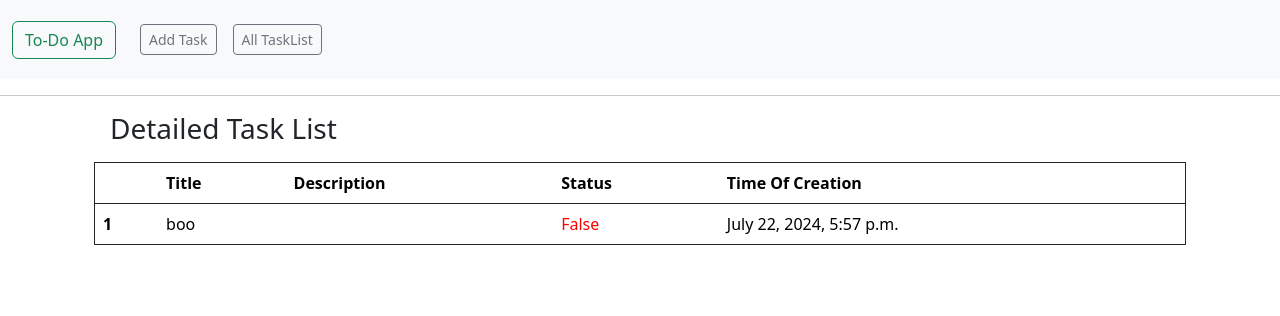
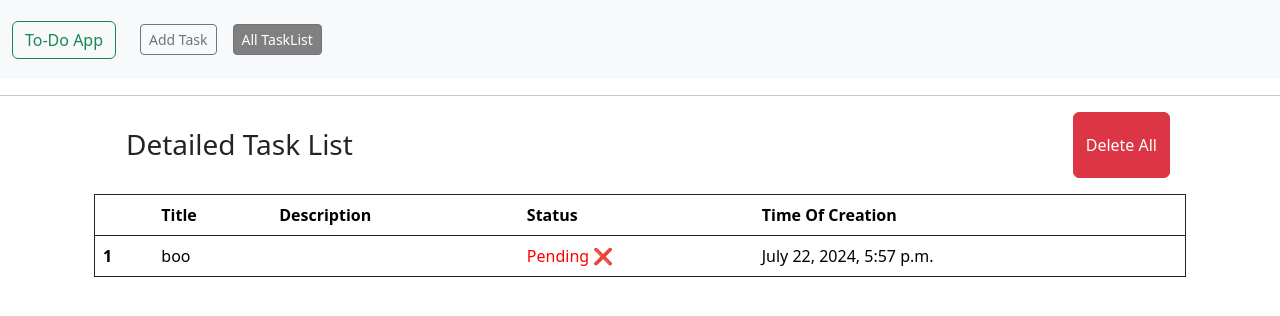
Before and after one commit to itzFelu/Todo-App-Django, a Django app: page /tasklist/ in a window 1280 px wide. Shown: the top 316 px of the page. Run offline with Django 4.2, Linux system fonts and the light colour scheme; data comes from the database, SQL or seed files in the repository; both versions use the stored data as it was after the commit.

Commit message:
updates on nav bar bgcolor, added delete all feature

```diff
--- a/static/script.js
+++ b/static/script.js
@@ -19,3 +19,19 @@ function delete_task(id) {
         window.location.href=`delete_task/${id}`;
     }
 }
+function del_all(){
+    console.log("clicked");
+    let str="Type 'Delete All' to confirm"
+    while(true){
+        let res=prompt(str)
+        if (res == 'Delete All'){
+            console.log('correct');
+            window.location.href='/deleteAll';
+            break;
+        }
+        else if(res!='' && !res)
+            break;
+        else
+            str="Type Correctly: 'Delete All' to confirm"
+    }
+}
--- a/tasks/urls.py
+++ b/tasks/urls.py
@@ -9,4 +9,6 @@ urlpatterns = [
     path('taskDetails/<int:id>/',views.taskDetails,name="taskDetails"),
     path('update_task/<int:id>/',views.update_task,name="update_task"),
     path('delete_task/<int:id>/',views.del_task,name="del_task"),
+    path('deleteAll/',views.del_all,name="del_all"),
+
 ]
--- a/tasks/views.py
+++ b/tasks/views.py
@@ -53,7 +53,7 @@ def taskList(request):
 
 def taskDetails(request,id):
     data=Tasks.objects.get(id=id)
-    return render(request,'taskDetails.html',context={'data':data})
+    return render(request,'taskDetails.html',context={'data':data,})
 
 def update_task(request,id):
     if request.method == 'POST':
@@ -62,7 +62,7 @@ def update_task(request,id):
             title=data['title'],
             description=data['description'],
         )
-        return render(request,'updateTask.html',context={'message':'success', 'data': data})
+        return render(request,'updateTask.html',context={'message':'success', 'data': data,})
     else:
         data=Tasks.objects.get(id=id)
         return render(request,'updateTask.html',context={'data':data})
@@ -76,7 +76,7 @@ def addTask(request):
             description=data['description'],
             status=False
         )
-        return render(request,'addTask.html',context={'message':'success'})
+        return render(request,'addTask.html',context={'message':'success', 'page': 'addTask',})
     else:
         context={
             'page': 'addTask',
@@ -88,3 +88,9 @@ def del_task(request,id):
     Tasks.objects.get(id = id).delete()
 
     return redirect('/')
+
+def del_all(request):
+    Tasks.objects.all().delete()
+    # print(request.META.HTTP_REFERER)
+    # print()
+    return redirect('/tasklist')
--- /dev/null
+++ b/templates/delAll.html
@@ -0,0 +1,4 @@
+{% load static %}
+{% block del_all %}
+
+{% endblock del_all %}
--- a/templates/index.html
+++ b/templates/index.html
@@ -9,6 +9,24 @@
     <link href="https://cdn.jsdelivr.net/npm/bootstrap@5.3.3/dist/css/bootstrap.min.css" rel="stylesheet"
         integrity="sha384-QWTKZyjpPEjISv5WaRU9OFeRpok6YctnYmDr5pNlyT2bRjXh0JMhjY6hW+ALEwIH" crossorigin="anonymous">
     <title>To-Do App</title>
+    <style>
+      {% if page == 'addTask' %}
+        .add-task-btn{
+          background: gray;
+          color: white;
+        }
+      {% elif page == 'taskList' %}
+        .task-list{
+          background: gray;
+          color: white;
+        }
+      {% else %}
+        .todo{
+          background: green;
+          color: white;
+        }
+      {% endif %}
+    </style>
 </head>
 
 <body>
@@ -41,13 +59,6 @@
                 <tr>
                     <th scope="row" onclick=taskDetails({{obj.id}})>{{forloop.counter}}</th>
                     <td onclick=taskDetails({{obj.id}})>{{obj.title}}</td>
-                    {% comment %} <td onclick=taskDetails({{obj.id}})
-                    {% if obj.status == 'Done' %}
-                      style="color: green;"
-                    {% else %}
-                      style="color: red;"
-                    {% endif %}
-                    >{{obj.status}}</td> {% endcomment %}
                     <td>
                       <form method="post">
                         {% csrf_token %}
@@ -74,6 +85,7 @@
       {% block UpdateTask %} {% endblock %}
       {% block taskList %} {% endblock %}
       {% block taskDetails %} {% endblock %}
+      {% block del_all %} {% endblock %}
 
 
 
--- a/templates/taskList.html
+++ b/templates/taskList.html
@@ -2,7 +2,10 @@
 {% block taskList %}
 
     <div class="container">
-        <h3 class="m-3">Detailed Task List</h3>
+      <div class="d-flex justify-content-between m-3">
+          <h3 class="m-3">Detailed Task List</h3>
+          <button class="btn btn-danger" onclick="del_all()">Delete All</button>
+        </div>
         <table class="table table-hover border border-dark">
             <thead>
               <tr>
@@ -20,13 +23,11 @@
                   <th scope="row">{{forloop.counter}}</th>
                   <td>{{obj.title}}</td>
                   <td>{{obj.description}}</td>
-                  <td
                   {% if obj.status == 'Done' %}
-                    style="color: green;"
+                    <td selected style="color: green" value='Done'>Done &#9989;</td>
                   {% else %}
-                    style="color: red;"
+                  <td selected style="color: red" value='Pending'>Pending &#10060;</td>
                   {% endif %}
-                  >{{obj.status}}</td>
                   <td>{{obj.dateTime}}</td>
                   {% comment %} <td ><button class="btn  btn-danger" onclick=delete_task({{obj.id}})>Delete</button></td> {% endcomment %}
                 </tr>
@@ -35,6 +36,12 @@
             </tbody>
           </table>
     </div>
-
-
+<script>
+  function del_all(){
+    console.log("clicked");
+    if(prompt("Type 'Delete All' to confirm") == 'Delete All'){
+        window.location.href='/deleteAll';
+    }
+}
+</script>
 {% endblock %}
```
Also changed, not shown: templates/taskDetails.html (+7 -8 lines), db.sqlite3.
